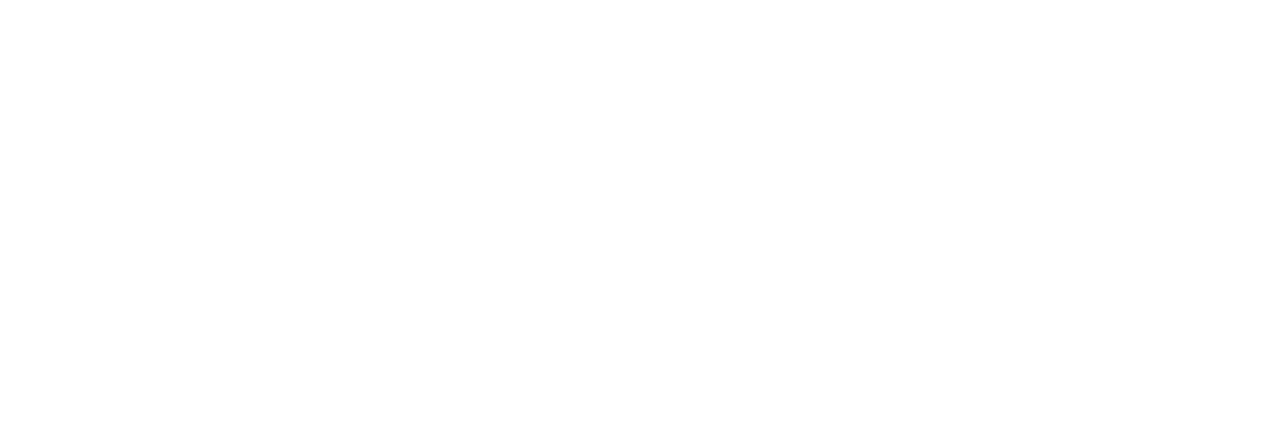
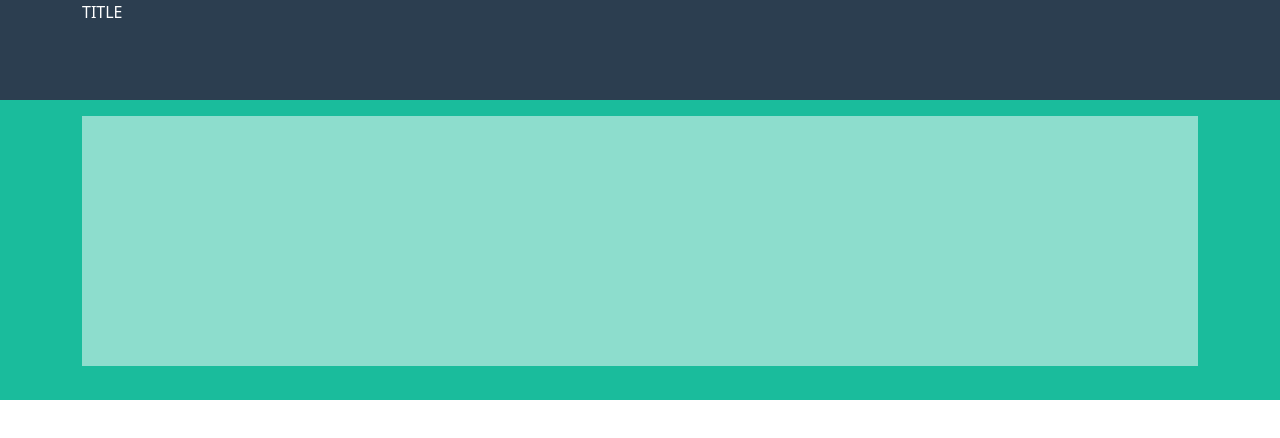
Before and after one commit to igorgaidolfi/html-css-bootstrap-freelancer, a plain HTML site: page index.html in a window 1280 px wide. Drawn offline with nearby package versions, Linux system fonts and the light colour scheme.

Commit message:
[UPDATE] Created header and jumbo

```diff
--- a/css/style.css
+++ b/css/style.css
@@ -3,3 +3,22 @@
     padding: 0;
     box-sizing: border-box;
 }
+body{
+    color: #fff;
+}
+header{
+    background-color: #2c3e50;
+}
+header .content{
+    height: 100px;
+}
+.bg-aqua{
+    background-color: #1abc9c;
+}
+.jumbotron{
+    height: 300px;
+}
+.jumbotron .content{
+    height: 250px;
+    background-color: rgba(255, 255, 255, 0.5);
+}
--- a/index.html
+++ b/index.html
@@ -8,6 +8,30 @@
         <link rel="stylesheet" href="./css/style.css">
     </head>
     <body>
+        <header>
+            <div class="container">
+                <div class="row">
+                    <div class="col">
+                        <div class="content">
+                            TITLE
+                        </div>
+                    </div>
+                </div>
+            </div>
+        </header>
+        <main>
+            <div class="jumbotron bg-aqua">
+                <div class="container">
+                    <div class="row">
+                        <div class="col-12 mt-3">
+                            <div class="content"></div>
+                        </div>
+                    </div>
+                </div>
+            </div>
+        </main>
+        <footer>
 
+        </footer>
     </body>
 </html>
```
